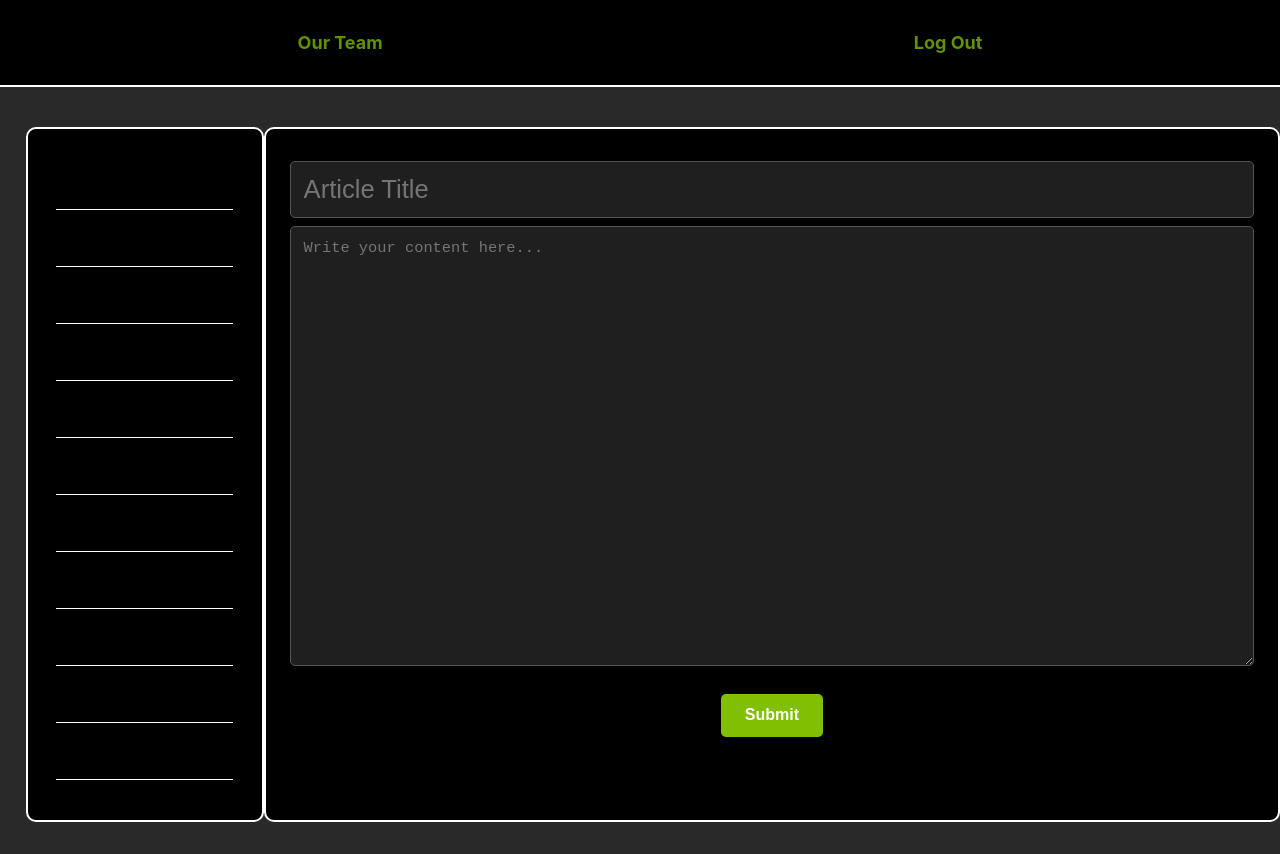
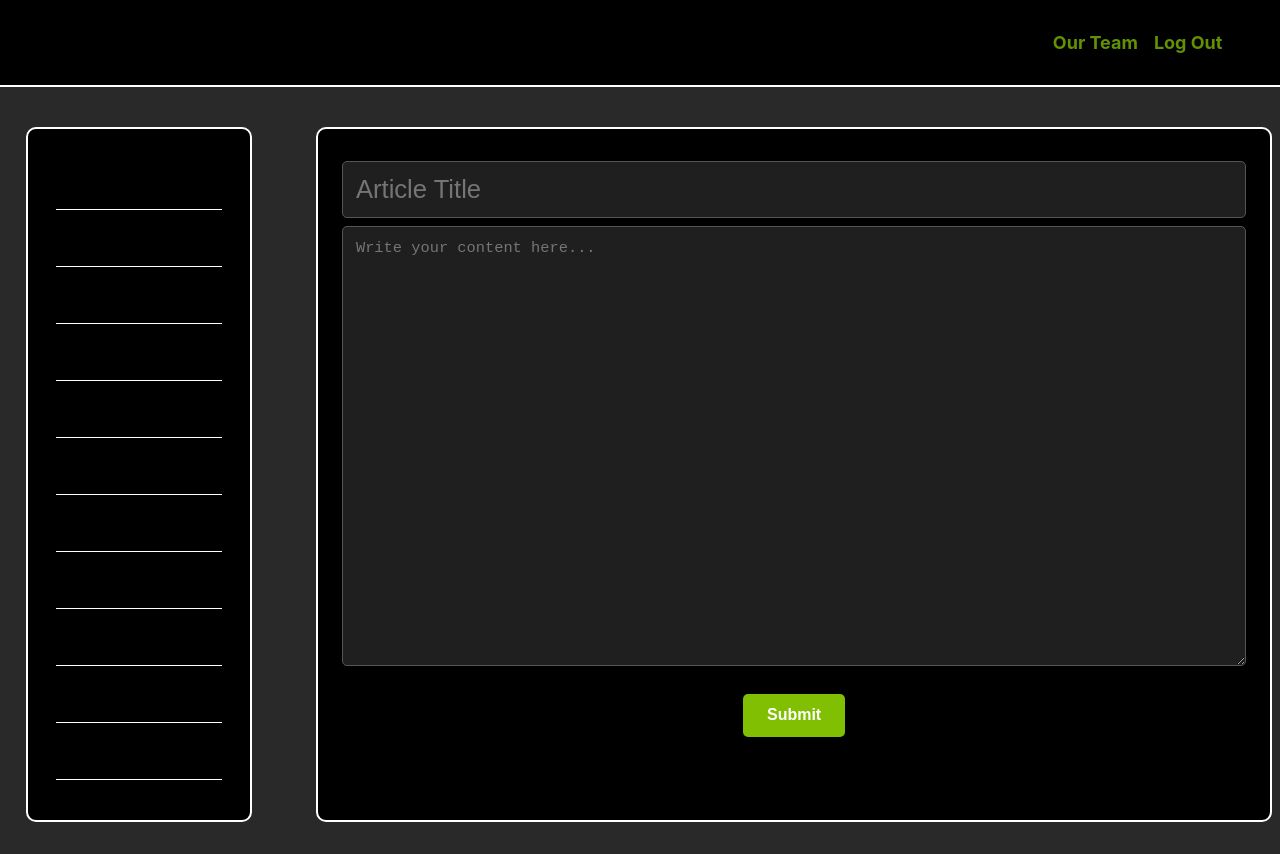
Before and after one commit to cr9169/TechOps, a React (Vite) app in the folder front/: page /homePage in a window 1280 px wide. Built offline with nearby package versions, Linux system fonts and the light colour scheme.

Commit message:
fix: fixed margins and positions in HomePage

```diff
--- a/front/src/components/HomePage/HomePage.scss
+++ b/front/src/components/HomePage/HomePage.scss
@@ -13,7 +13,7 @@
 .home-article-container {
   width: 90rem;
   max-width: 95%;
-  margin: 5vh auto 4vh auto;
+  margin: 5vh 0.5rem 4vh 4rem;
   padding: 2rem 1.5rem;
   background-color: $theme-card-background-color;
   border-radius: 10px;
--- a/front/src/components/HomePage/MainNavBar/MainNavBar.scss
+++ b/front/src/components/HomePage/MainNavBar/MainNavBar.scss
@@ -17,7 +17,7 @@
   display: flex;
   flex-direction: row;
   align-items: center;
-  justify-content: space-around;
+  justify-content: flex-end; // This line will push the links to the right
 }
 
 .nav-links-section a {
@@ -26,8 +26,16 @@
   font-size: large;
   text-decoration: none;
   transition: color 0.3s ease;
+  margin-left: 1rem; // Add some spacing between the links
 }
 
 .nav-links-section a:hover {
   color: $theme-link-hover-color;
 }
+
+.nav-team-page-link {
+}
+
+.nav-logout-link {
+  margin-right: 2vw;
+}
--- a/front/src/components/HomePage/MainNavBar/MainNavBar.tsx
+++ b/front/src/components/HomePage/MainNavBar/MainNavBar.tsx
@@ -4,10 +4,10 @@ const MainNavBar = () => {
   return (
     <div className="nav-main-container">
       <div className="nav-links-section">
-        <a href="/teamPage" className="team-page-link">
+        <a href="/teamPage" className="nav-team-page-link">
           Our Team
         </a>
-        <a href="/authPage" className="log-out-link">
+        <a href="/authPage" className="nav-logout-link">
           Log Out
         </a>
       </div>
```
Also changed, not shown: front/src/components/HomePage/SearchBar/SearchBar.scss (added), front/src/components/HomePage/SearchBar/SearchBar.tsx (added).
